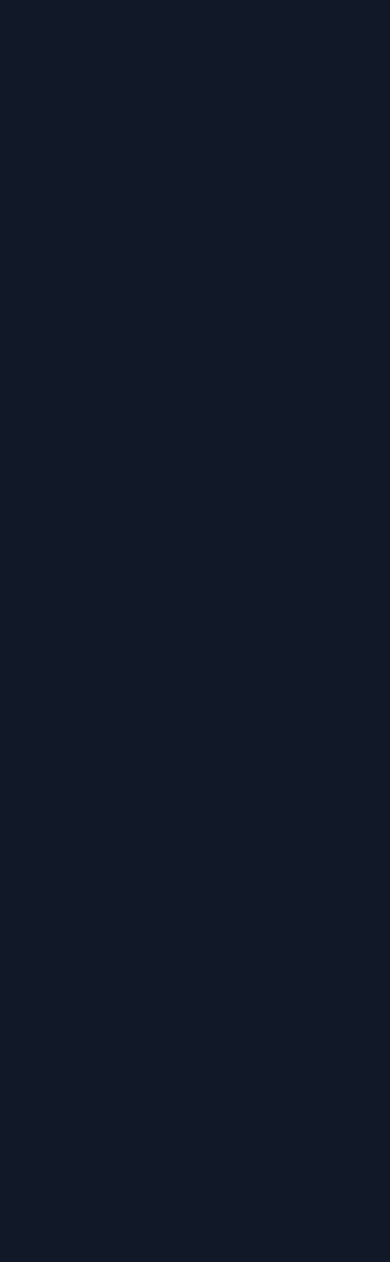
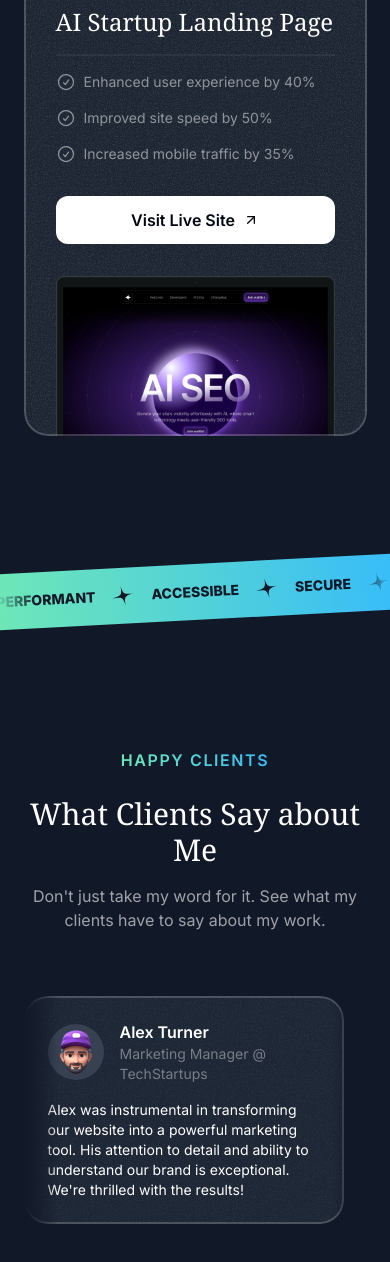
Before and after one commit to ngochieu276/portfolio, a Next.js app: page / in a window 390 px wide. Shown: the part 2122-3384 px from the top of the page. Before the commit the page ends 973 px from the top, so only its background shows below. Built offline with nearby package versions, Linux system fonts and the light colour scheme; a web font is replaced by a local one.

Commit message:
projects & testimonial

```diff
--- a/src/app/globals.css
+++ b/src/app/globals.css
@@ -11,3 +11,9 @@
     @apply absolute inset-0 border-2 top-1/2 left-1/2 -translate-x-1/2 -translate-y-1/2 rounded-full border-emerald-300/5 shadow-[0_0_80px_inset] shadow-emerald-300/5;
   }
 }
+
+@layer utilities {
+  .container {
+    @apply lg:max-w-5xl;
+  }
+}
--- a/src/app/page.tsx
+++ b/src/app/page.tsx
@@ -1,11 +1,17 @@
 import { Header } from "@/sections/Header";
 import { HeroSection } from "@/sections/Hero";
+import { ProjectsSection } from "@/sections/Projects";
+import { TapeSection } from "@/sections/Tape";
+import { TestimonialsSection } from "@/sections/Testimonials";
 
 export default function Home() {
   return (
     <div>
       <Header />
       <HeroSection />
+      <ProjectsSection />
+      <TapeSection />
+      <TestimonialsSection />
     </div>
   );
 }
--- /dev/null
+++ b/src/components/card.tsx
@@ -0,0 +1,27 @@
+import grainImage from "@/assets/images/grain.jpg";
+import { twMerge } from "tailwind-merge";
+
+export const Card = ({
+  className,
+  children,
+}: {
+  className?: string;
+  children: React.ReactNode;
+}) => {
+  return (
+    <div
+      className={twMerge(
+        "bg-gray-800 rounded-3xl relative z-0 overflow-hidden after:z-10 after:content-[''] after:absolute after:inset-0 after:outline-2 after:outline after:-outline-offset-2 after:rounded-3xl after:outline-white/20  after:pointer-events-none p-6",
+        className
+      )}
+    >
+      <div
+        className="absolute inset-0 -z-10 opacity-5"
+        style={{
+          backgroundImage: `url(${grainImage.src})`,
+        }}
+      />
+      {children}
+    </div>
+  );
+};
--- /dev/null
+++ b/src/components/section-header.tsx
@@ -0,0 +1,29 @@
+import React from "react";
+
+const SectionHeader = ({
+  title,
+  eyebrow,
+  description,
+}: {
+  title: string;
+  eyebrow: string;
+  description: string;
+}) => {
+  return (
+    <div>
+      <div className="flex justify-center">
+        <p className="uppercase font-semibold tracking-widest bg-gradient-to-r from-emerald-300 to-sky-400 text-transparent bg-clip-text">
+          {eyebrow}
+        </p>
+      </div>
+      <h2 className=" font-serif text-3xl md:text-5xl text-center mt-6">
+        {title}
+      </h2>
+      <p className="text-center md:text-lg lg:text-xl text-white/60 mt-4 max-w-md mx-auto">
+        {description}
+      </p>
+    </div>
+  );
+};
+
+export default SectionHeader;
--- a/src/sections/Projects.tsx
+++ b/src/sections/Projects.tsx
@@ -1,6 +1,12 @@
 import darkSaasLandingPage from "@/assets/images/dark-saas-landing-page.png";
 import lightSaasLandingPage from "@/assets/images/light-saas-landing-page.png";
 import aiStartupLandingPage from "@/assets/images/ai-startup-landing-page.png";
+import Image from "next/image";
+import CheckIcon from "@/assets/icons/check-circle.svg";
+import ArrowUpright from "@/assets/icons/arrow-up-right.svg";
+import grainImage from "@/assets/images/grain.jpg";
+import SectionHeader from "@/components/section-header";
+import { Card } from "@/components/card";
 
 const portfolioProjects = [
   {
@@ -42,5 +48,65 @@
 ];
 
 export const ProjectsSection = () => {
-  return <div>Projects Section</div>;
+  return (
+    <section className="pb-16 lg:py-24">
+      <div className="container">
+        <SectionHeader
+          eyebrow="Real-world Results"
+          title="Featured Projects"
+          description="See how i transform concepts into engaging digital experiences."
+        />
+        <div className="flex flex-col mt-10 md:mt-20 gap-20">
+          {portfolioProjects.map((project) => (
+            <Card
+              key={project.title}
+              className="px-8 pt-8 pb-0 md:pt-12 md:px-10 lg:pt-16 lg:px-20 "
+            >
+              <div
+                className="absolute inset-0 -z-10 opacity-5"
+                style={{ backgroundImage: `url(${grainImage.src})` }}
+              ></div>
+              <div className="lg:grid lg:grid-cols-2 lg:gap-16">
+                <div className="lg:pb-16">
+                  <div className="bg-gradient-to-r from-emerald-300 to-sky-400 inline-flex gap-2 font-bold uppercase tracking-widest text-sm text-transparent bg-clip-text">
+                    <span>{project.company}</span>
+                    <span>&bull;</span>
+                    <span>{project.year}</span>
+                  </div>
+                  <h3 className="font-serif text-2xl mt-2 md:mt-5 md:text-4xl">
+                    {project.title}
+                  </h3>
+                  <hr className="border-t-2 border-white/5 mt-4 md:mt-5" />
+                  <ul className="flex flex-col gap-4 mt-4 md:mt-5">
+                    {project.results.map((result) => (
+                      <li
+                        key={result.title}
+                        className="flex gap-2 text-sm md:text-base text-white/50"
+                      >
+                        <CheckIcon className="size-5 md:size-6" />
+                        <span>{result.title}</span>
+                      </li>
+                    ))}
+                  </ul>
+                  <a href={project.link}>
+                    <button className="bg-white text-gray-950 h-12 w-full md:w-auto px-6 rounded-xl font-semibold inline-flex items-center justify-center gap-2 mt-8">
+                      <span>Visit Live Site</span>
+                      <ArrowUpright className="size-4" />
+                    </button>
+                  </a>
+                </div>
+                <div className="relative">
+                  <Image
+                    src={project.image}
+                    alt={project.title}
+                    className="mt-8 lg:mt-0 -mb-4 md:-mb-0 lg:absolute lg:h-full lg:w-auto lg:max-w-none"
+                  />
+                </div>
+              </div>
+            </Card>
+          ))}
+        </div>
+      </div>
+    </section>
+  );
 };
--- a/src/sections/Tape.tsx
+++ b/src/sections/Tape.tsx
@@ -1,3 +1,37 @@
+import StarIcon from "@/assets/icons/star.svg";
+
+const words = [
+  "Performant",
+  "Accessible",
+  "Secure",
+  "Interactive",
+  "Scalable",
+  "User Friendly",
+  "Responsive",
+  "Search Optimized",
+  "Usable",
+  "Reliable",
+];
+
 export const TapeSection = () => {
-  return <div>Tape Section</div>;
+  return (
+    <div className="py-16 lg:py-24 overflow-x-clip">
+      <div className="bg-gradient-to-r from-emerald-300 to-sky-400 overflow-x-clip -rotate-3 -mx-1">
+        <div className="flex [mask-image:linear-gradient(to_right,transparent,black_10%,black_90%,transparent)]">
+          <div className="flex flex-none gap-4 py-4">
+            {words.map((word) => {
+              return (
+                <div key={word} className="inline-flex gap-4 items-center">
+                  <span className="text-gray-900 uppercase font-extrabold text-sm">
+                    {word}
+                  </span>
+                  <StarIcon className="size-6 text-gray-900 -rotate-12" />
+                </div>
+              );
+            })}
+          </div>
+        </div>
+      </div>
+    </div>
+  );
 };
--- a/src/sections/Testimonials.tsx
+++ b/src/sections/Testimonials.tsx
@@ -3,6 +3,10 @@
 import memojiAvatar3 from "@/assets/images/memoji-avatar-3.png";
 import memojiAvatar4 from "@/assets/images/memoji-avatar-4.png";
 import memojiAvatar5 from "@/assets/images/memoji-avatar-5.png";
+import SectionHeader from "@/components/section-header";
+import Image from "next/image";
+import grainImage from "@/assets/images/grain.jpg";
+import { Card } from "@/components/card";
 
 const testimonials = [
   {
@@ -38,5 +42,44 @@
 ];
 
 export const TestimonialsSection = () => {
-  return <div>Testimonials Section</div>;
+  return (
+    <div className="py-16 lg:py-24">
+      <div className="container">
+        <SectionHeader
+          eyebrow="Happy Clients"
+          title="What Clients Say about Me"
+          description="Don't just take my word for it. See what my clients have to say
+        about my work."
+        />
+        <div className="mt-16 lg:mt-24 flex overflow-x-clip [mask-image:linear-gradient(to_right,transparent,black_10%,black_90%,transparent)]">
+          <div className="flex gap-8 flex-none">
+            {testimonials.map((testimonial) => (
+              <Card
+                key={testimonial.name}
+                className="max-w-xs md:max-w-md md:p-8"
+              >
+                <div className="flex gap-4 items-center">
+                  <div className="size-14 bg-gray-700 inline-flex items-center justify-center rounded-full flex-shrink-0">
+                    <Image
+                      src={testimonial.avatar}
+                      alt={testimonial.name}
+                      className="max-h-full"
+                    />
+                  </div>
+
+                  <div>
+                    <div className="font-semibold">{testimonial.name}</div>
+                    <div className="text-sm text-white/40">
+                      {testimonial.position}
+                    </div>
+                  </div>
+                </div>
+                <p className="mt-4 text-sm md:text-base">{testimonial.text}</p>
+              </Card>
+            ))}
+          </div>
+        </div>
+      </div>
+    </div>
+  );
 };
```
